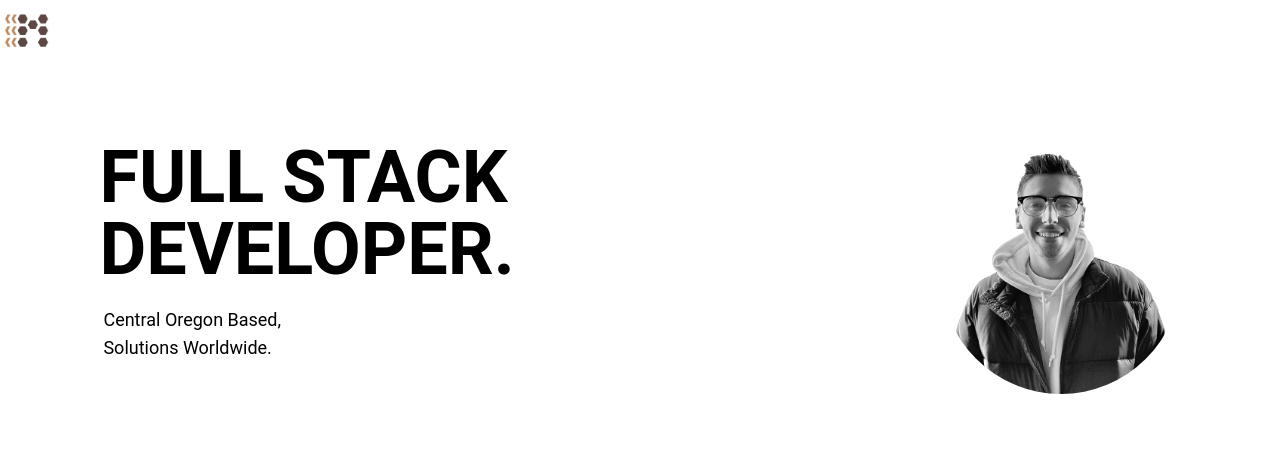
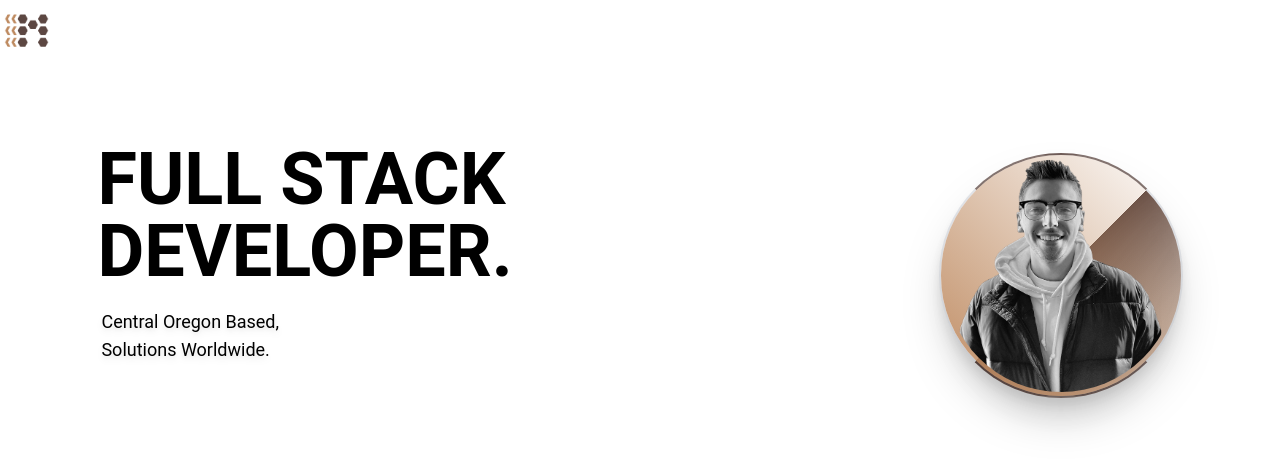
Before and after one commit to Morralytics/morralytics-portfolio, a Next.js app: page / in a window 1280 px wide. Shown: the top 468 px of the page. Built offline with nearby package versions, Linux system fonts and the light colour scheme.

Commit message:
Styling the main image with various gradients using my color schema.

```diff
--- a/app/page.js
+++ b/app/page.js
@@ -4,19 +4,19 @@ const page = () => {
   return (
     <section className='w-full flex flex-wrap justify-center items-center mt-16'>
       <div className="flex flex-col">
-        <p className="text-7xl w-1/2 font-bold">FULL STACK DEVELOPER.</p>
-        <section className="text-lg w-1/2 font-normal mt-4 p-1">
+        <p className="text-7xl w-1/2 font-bold ">FULL STACK DEVELOPER.</p>
+        <section className="text-lg w-1/2 font-normal drop-shadow-md mt-4 p-1">
           <p>Central Oregon Based,</p>
           <p>Solutions Worldwide.</p>
         </section>
       </div>
-      <div className="flex mt-10">
+      <div className="flex mt-10 bg-gradient-to-br from-white from-50% via-liver via-50% rounded-full drop-shadow-xl border-2 border-y-liver border-opacity-75">
         <Image
           src='/assets/images/Me_BW.png'
           alt="Profile Picture"
           width={240}
           height={240}
-          className="rounded-full"
+          className="rounded-full bg-gradient-to-tr from-persion-orange shadow-2xl p-1"
         />
       </div>
     </section>
--- a/components/Nav.jsx
+++ b/components/Nav.jsx
@@ -28,7 +28,7 @@ const Nav = () => {
         <div className="sm:hidden">
           <div className="flex flex-col items-end">
             <Bars3Icon
-              className="h-10 w-10"
+              className="h-10 w-10 fill-liver"
               onClick={() => setToggleDropdown((prev) => !prev)}
             />
           </div>
```
